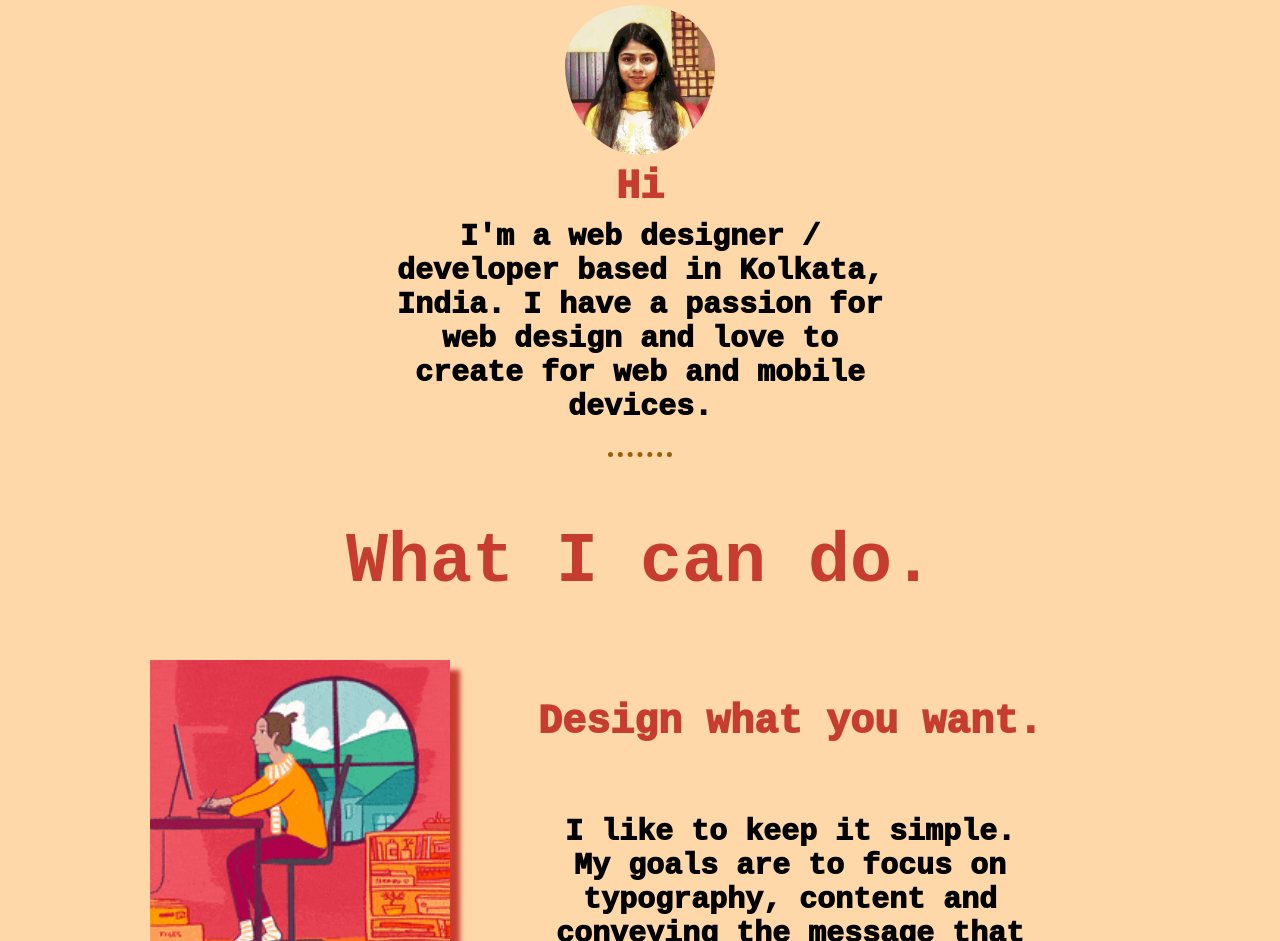
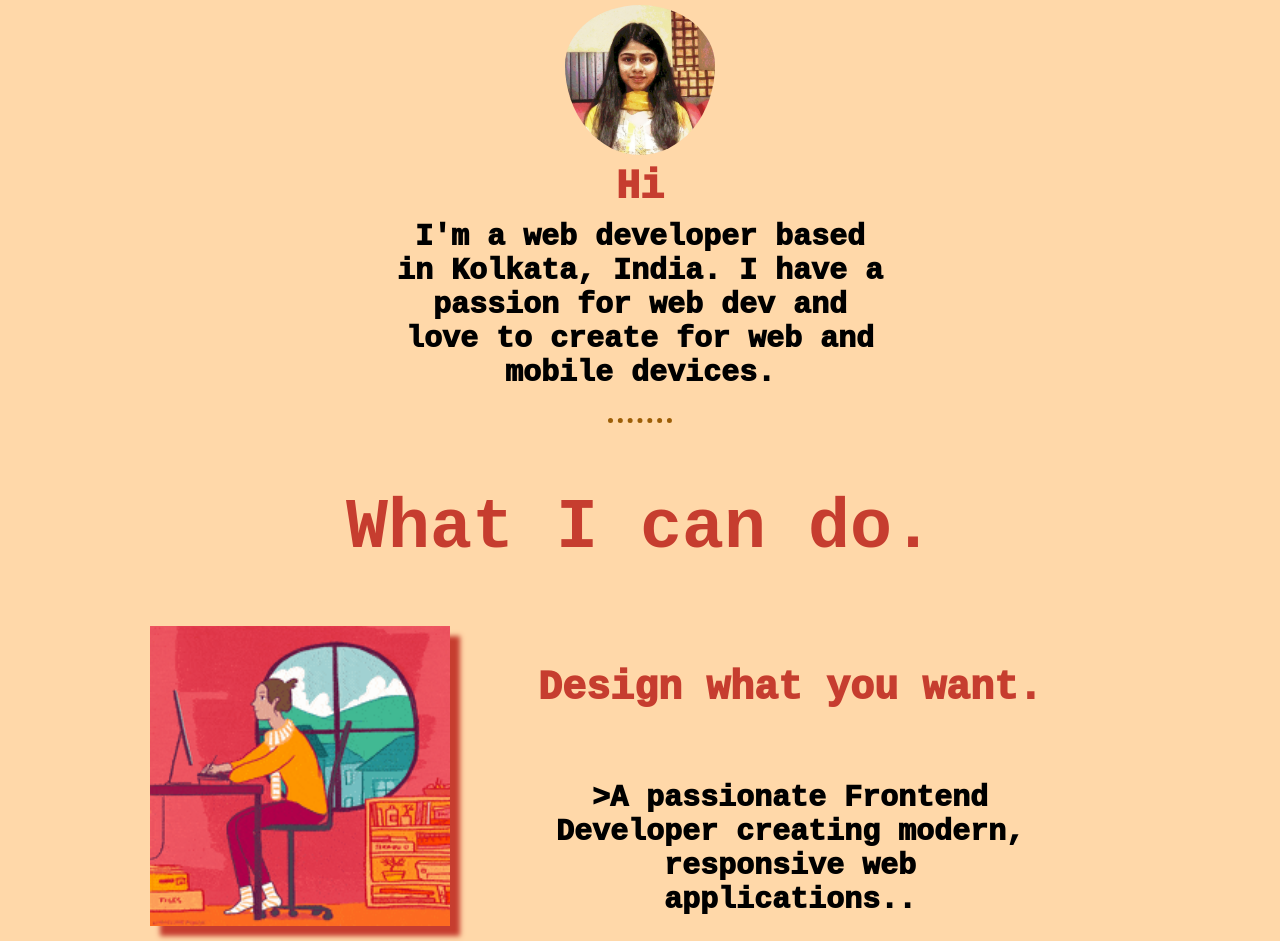
Before and after one commit to yeasa/portfolio, a plain HTML site: page index.html in a window 1280 px wide. Shown: the part 721-1662 px from the top of the page. Drawn offline with Linux system fonts and the light colour scheme; a web font is replaced by a local one.

Commit message:
content change in about

```diff
--- a/index.html
+++ b/index.html
@@ -33,7 +33,7 @@
             <div class="name">
                 <p>I'm <br>Yeasa Mondal</p>
             </div>
-            <p>a web designer</p>
+            <p>a frontend developer</p>
         </div>
     </section>
     <!-- body -->
@@ -42,7 +42,7 @@
             <img src="image/Picsart_ ppc.jpg" alt="pic" class="center-pic">
             <p class="mid-heading">Hi</p>
             <p class="text">
-                I'm a web designer / developer based in Kolkata, India. I have a passion for web design and love to create for web and mobile devices.
+                I'm a web developer based in Kolkata, India. I have a passion for web dev and love to create for web and mobile devices.
             </p>
         </div>
         <hr class="dot-dot">
@@ -52,7 +52,7 @@
                 <img class="gif" src="/image/web2.gif" alt="pic">
                 <div class="words left">
                     <p class="mid-heading">Design what you want.</p>
-                    <p class="text">I like to keep it simple. My goals are to focus on typography, content and conveying the message that you want to send.</p>
+                    <p class="text">>A passionate Frontend Developer creating modern, responsive web applications..</p>
                 </div>
             </div>
             <div class="-second-">
```
